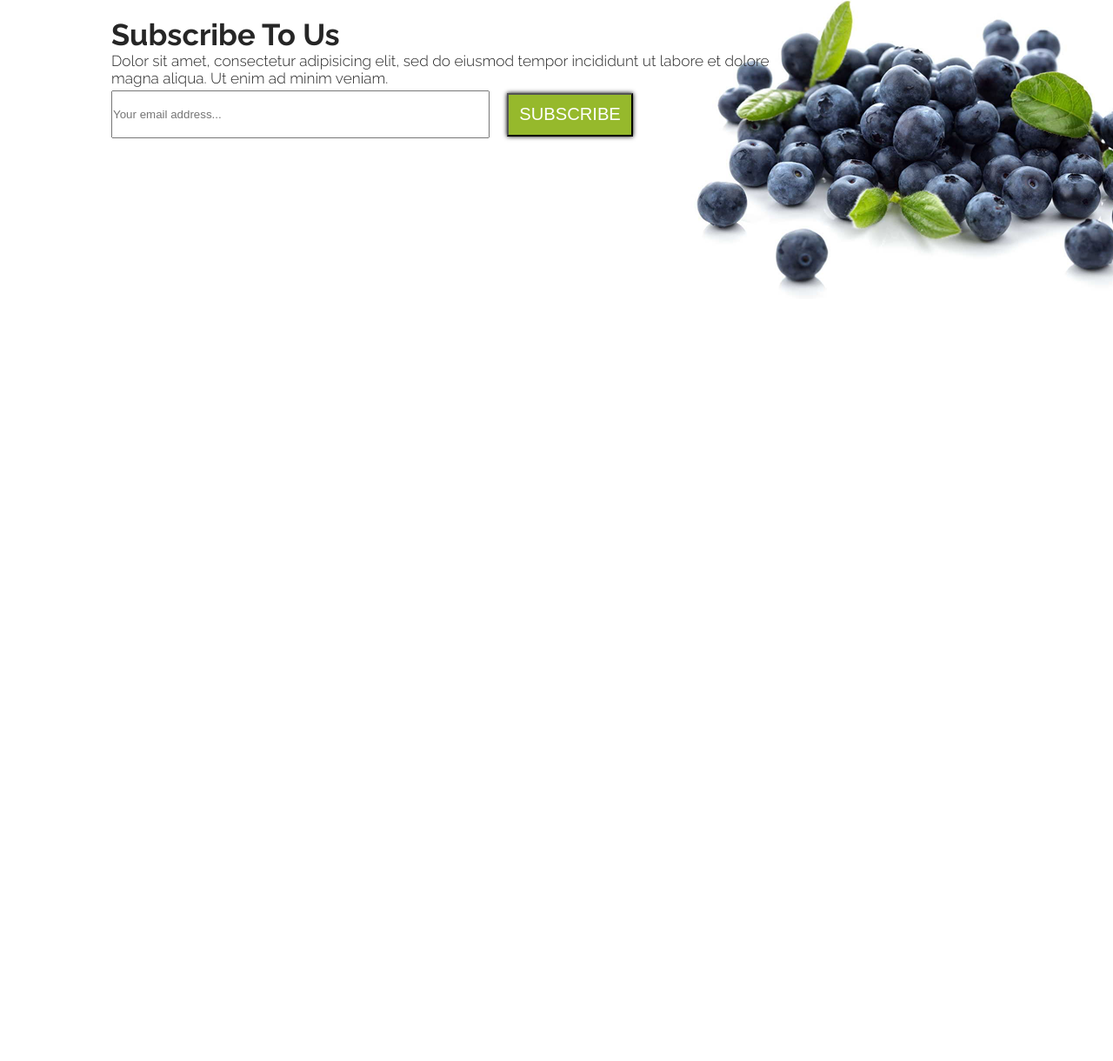
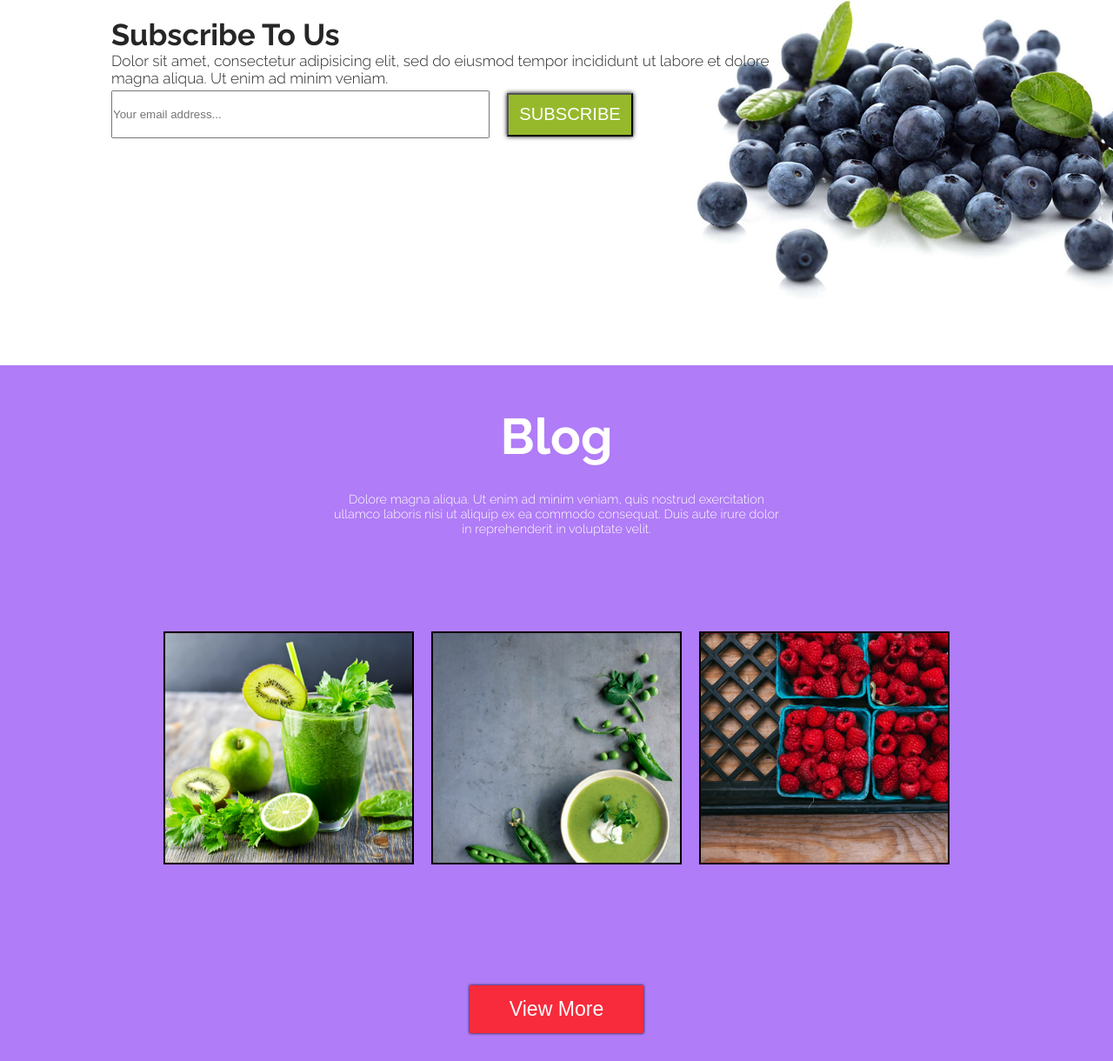
Before and after one commit to PatrykKeska/Psd2, a plain HTML site: page index.html in a window 1280 px wide. Shown: the part 4310-5530 px from the top of the page at 87% size. Before the commit the page ends 4730 px from the top, so only its background shows below. Drawn offline with Linux system fonts and the light colour scheme.

Commit message:
blog section added

```diff
--- /dev/null
+++ b/css/blog.css
@@ -0,0 +1,111 @@
+:root{
+    --blog-background-color : #B07CF7;
+}
+
+
+.blog {
+    max-height: 850px;
+    height: 100vh;
+    width: 100vw;
+    background-color: var(--blog-background-color);
+    display: grid;
+    grid-template-columns: 1;
+    grid-template-rows: 15%  10%  1fr 15%;
+    justify-items: center;
+    align-items: center;
+    text-align: center;
+}
+
+.blog-description {
+    width: 40%;
+    height: 20%;
+
+}
+
+.blog-tittle {
+    font-size: 2em ;
+    color: white;
+    margin-bottom: 30px;
+    grid-row-start: 1;
+    grid-row-end: 2;
+    align-self: center;
+    text-align: center;
+}
+
+.blog-paragraph {
+    font-size: .5em;
+    color: white;
+    font-weight: 300;
+grid-column: auto;
+    grid-row-start: 2;
+    grid-row-end: 3;
+
+
+}
+
+.blog-gallery_container {
+    /* background-color: gray; */
+    width: 90%;
+    height: 80%;
+    grid-row-start: 3;
+    grid-row-end: 4;
+    display: flex;
+    justify-content: center;
+    align-items: center;
+
+
+ }
+
+ .gallery-item {
+     height: 70%;
+     width: 25%;
+     background-color:red;
+     margin: 10px;
+     border: 2px solid black;
+ }
+
+ .blog-button {
+     grid-row-start: 4;
+     grid-row-end: 5;
+     width: 200px;
+     height: 55px;
+     background-color:#F72B3B;
+     color: white;
+     font-size: .8em;
+     border: none;
+     font-weight: 200;
+     box-shadow: 0 0 3px black;
+ }
+
+ .item-one{
+     background-image: url('../assets/img-3.png');
+     background-position: center;
+     background-size: cover;
+     background-repeat: no-repeat;
+  }
+  .item-two{
+    background-image: url('../assets/img-2.png');
+    background-position: center;
+    background-size: cover;
+    background-repeat: no-repeat;
+ }
+ .item-three{
+    background-image: url('../assets/img-1.png');
+    background-position: center;
+    background-size: cover;
+    background-repeat: no-repeat;
+ }
+
+ @media(max-width: 800px){
+    .blog-gallery_container {
+   flex-direction: column;
+   height: 95%;
+
+
+     }
+
+     .gallery-item{
+         width: 50%;
+         height: 50%;
+     }
+ }
--- a/css/defaultStyle.css
+++ b/css/defaultStyle.css
@@ -4,6 +4,7 @@
 @import "ourServices.css";
 @import "gallery.css";
 @import "subscribe.css";
+@import "blog.css";
 @import url('https://fonts.googleapis.com/css?family=Raleway:300,400,700,900&display=swap');
 
 
@@ -25,7 +26,7 @@ body {
     width: 100vw;
     min-height: 100vh;
     overflow-x: hidden;
-
+  min-width: 320px;
 
 }
 
--- a/css/gallery.css
+++ b/css/gallery.css
@@ -37,7 +37,7 @@
     width: 80vw;
     max-width: 1000px;
     max-height: 1000px;
-    height: 100vw;
+    height: 70vw;
     position: relative;
     left: 50%;
     transform: translate(-50%, 30%);
@@ -46,6 +46,7 @@
     grid-template-rows: 25% 25% 30%;
     grid-gap: 1.5vw;
 }
+
 
 .photo {
     width: 100%;
--- a/index.html
+++ b/index.html
@@ -12,6 +12,7 @@
 <body>
 
     <div class="wrapper">
+
 
         <nav class="navigation">
             <ul class="navigation-list">
@@ -115,6 +116,25 @@
             <button class="subscribe-button">subscribe</button>
         </label>
         </section>
+<section class="blog">
+    <div class="blog-description">
+        <h2 class="blog-tittle">Blog</h2>
+        <p class="blog-paragraph">
+            Dolore magna aliqua. Ut enim ad minim veniam, quis nostrud exercitation ullamco laboris nisi ut aliquip ex ea commodo consequat. Duis aute irure dolor in reprehenderit in voluptate velit.
+        </p>
+    </div>
+
+    <div class="blog-gallery_container">
+        <div class="gallery-item item-one"></div>
+        <div class="gallery-item item-two"></div>
+        <div class="gallery-item item-three"></div>
+    </div>
+
+    <button class="blog-button">View More</button>
+</section>
+
+    </div>
+
         <script src="./js/app.js"></script>
 </body>
 
```
Also changed, not shown: assets/._img-1.png (added).
